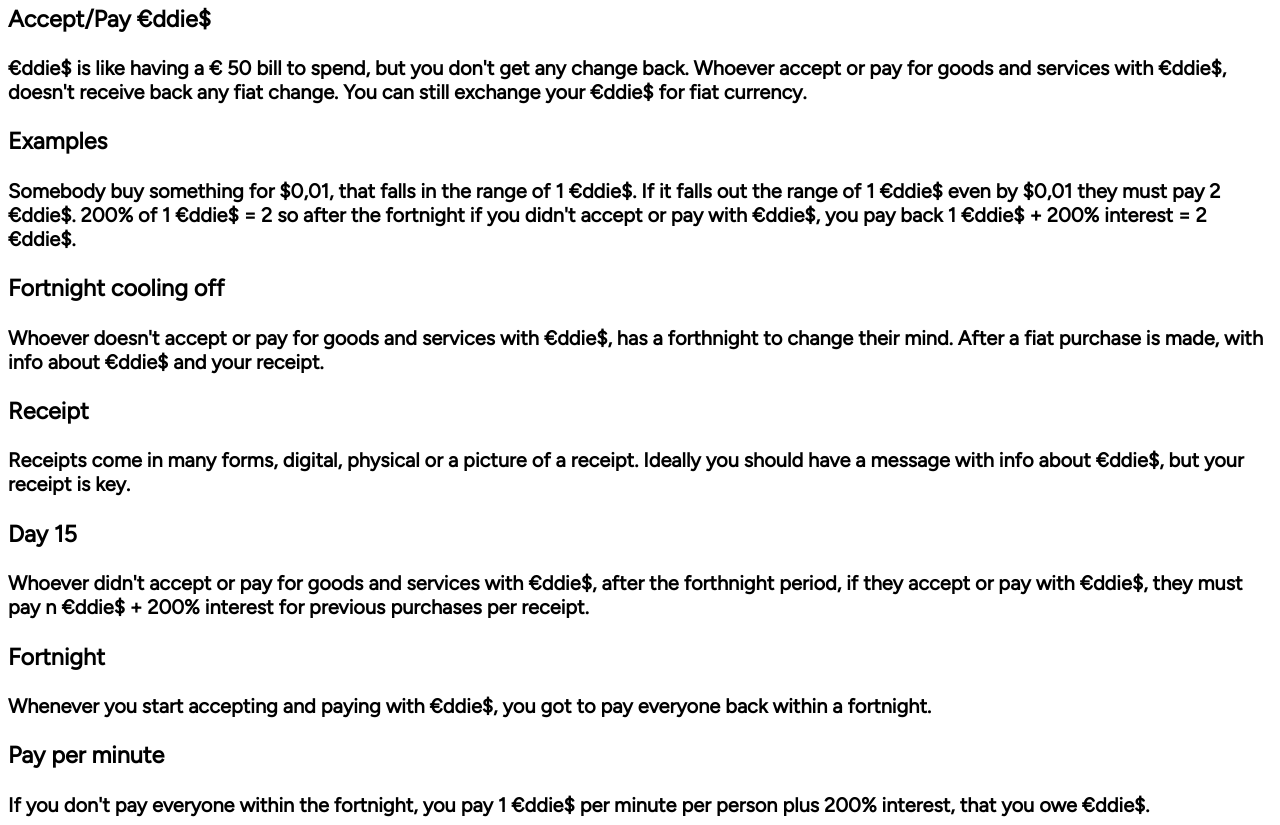
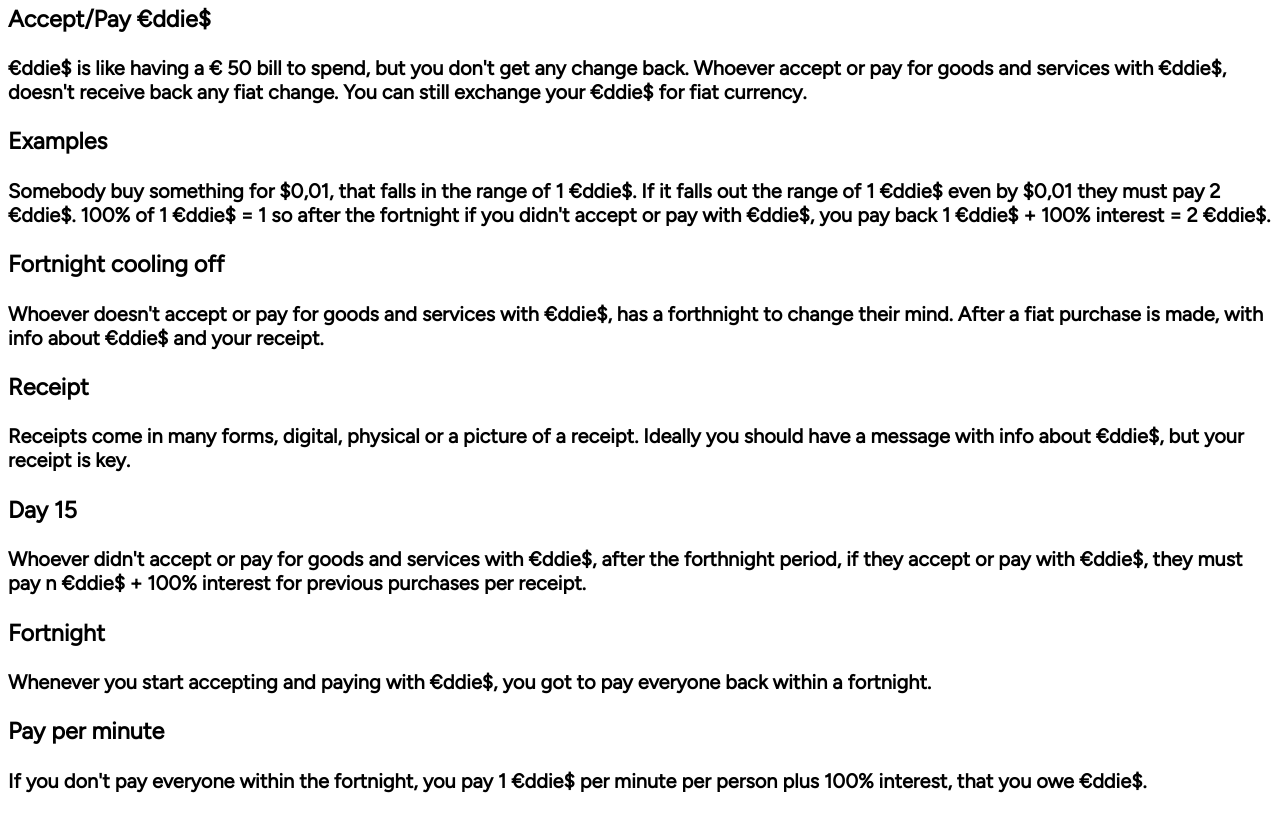
Before and after one commit to equin001/3, a plain HTML site: page index.html in a window 1280 px wide. Shown: the part 97-922 px from the top of the page. After the commit the page ends 898 px from the top, so only its background shows below. Drawn offline with Linux system fonts and the light colour scheme.

Commit message:
Update index.html

```diff
--- a/index.html
+++ b/index.html
@@ -15,7 +15,7 @@ body {
 <b>€ddie$ is like having a € 50 bill to spend, but you don't get any change back. Whoever accept or pay for goods and services with €ddie$, doesn't receive back any fiat change. You can still exchange your €ddie$ for fiat currency. <b>
 
 <h3>Examples</h3>
-<b>Somebody buy something for $0,01, that falls in the range of 1 €ddie$. If it falls out the range of 1 €ddie$ even by $0,01 they must pay 2 €ddie$. 200% of 1 €ddie$ = 2 so after the fortnight if you didn't accept or pay with €ddie$, you pay back 1 €ddie$ + 200% interest = 2 €ddie$. <b>
+<b>Somebody buy something for $0,01, that falls in the range of 1 €ddie$. If it falls out the range of 1 €ddie$ even by $0,01 they must pay 2 €ddie$. 100% of 1 €ddie$ = 1 so after the fortnight if you didn't accept or pay with €ddie$, you pay back 1 €ddie$ + 100% interest = 2 €ddie$. <b>
 
 <h3>Fortnight cooling off</h3>
 <b>Whoever doesn't accept or pay for goods and services with €ddie$, has a forthnight to change their mind. After a fiat purchase is made, with info about €ddie$ and your receipt.<b>
@@ -24,13 +24,13 @@ body {
   <b>Receipts come in many forms, digital, physical or a picture of a receipt. Ideally you should have a message with info about €ddie$, but your receipt is key.<b>
 
 <h3>Day 15</h3>
-<b>Whoever didn't accept or pay for goods and services with €ddie$, after the forthnight period, if they accept or pay with €ddie$, they must pay n €ddie$ + 200% interest for previous purchases per receipt. <b>
+<b>Whoever didn't accept or pay for goods and services with €ddie$, after the forthnight period, if they accept or pay with €ddie$, they must pay n €ddie$ + 100% interest for previous purchases per receipt. <b>
 
 <h3>Fortnight</h3>
 <b>Whenever you start accepting and paying with €ddie$, you got to pay everyone back within a fortnight.<b>
 
 <h3>Pay per minute</h3>
-<b>If you don't pay everyone within the fortnight, you pay 1 €ddie$ per minute per person plus 200% interest, that you owe €ddie$.<b>
+<b>If you don't pay everyone within the fortnight, you pay 1 €ddie$ per minute per person plus 100% interest, that you owe €ddie$.<b>
 
 
 
```
